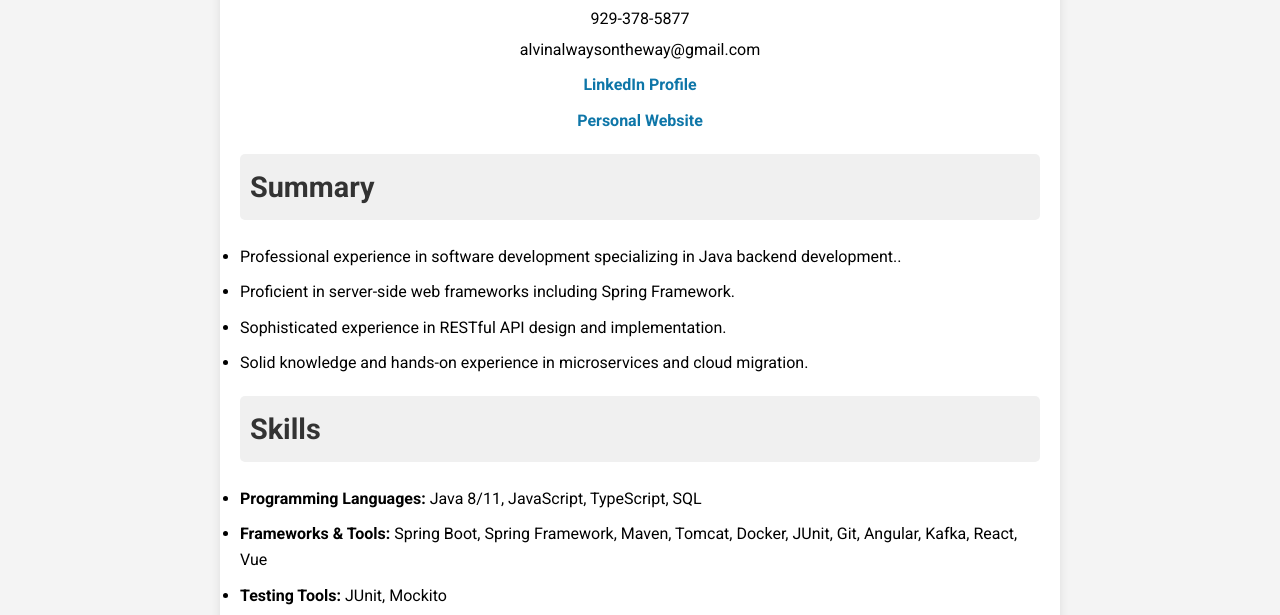
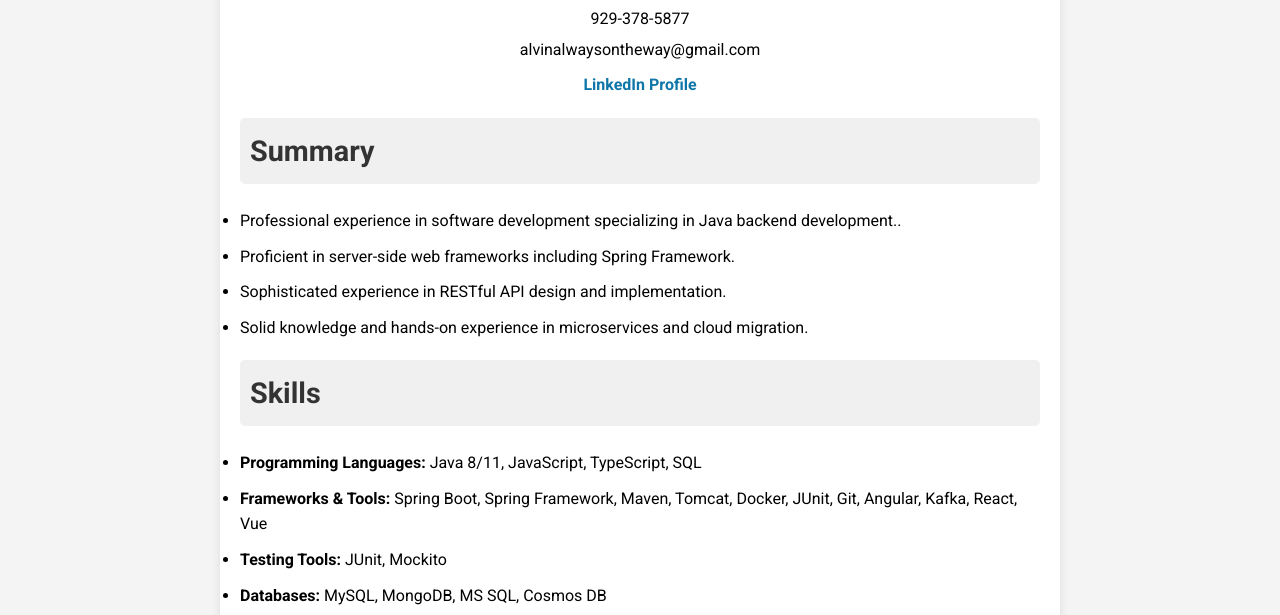
Before and after one commit to workmoreandtalkless/myProfile, a plain HTML site: page index.html in a window 1280 px wide. Shown: the part 162-777 px from the top of the page. Drawn offline with Linux system fonts and the light colour scheme.

Commit message:
remove website

```diff
--- a/index.html
+++ b/index.html
@@ -90,9 +90,9 @@
         <a href="https://www.linkedin.com/in/alvinzhanggoup/" class="linkedin-link">
              LinkedIn Profile
         </a>
-        <a href="https://workmoreandtalkless.github.io/myProfile/" class="linkedin-link">
+        <!-- <a href="https://workmoreandtalkless.github.io/myProfile/" class="linkedin-link">
              Personal Website
-        </a>
+        </a> -->
     </div>
     <div class="section" id="summary">
         <h2 class="section-title">Summary</h2>
```
